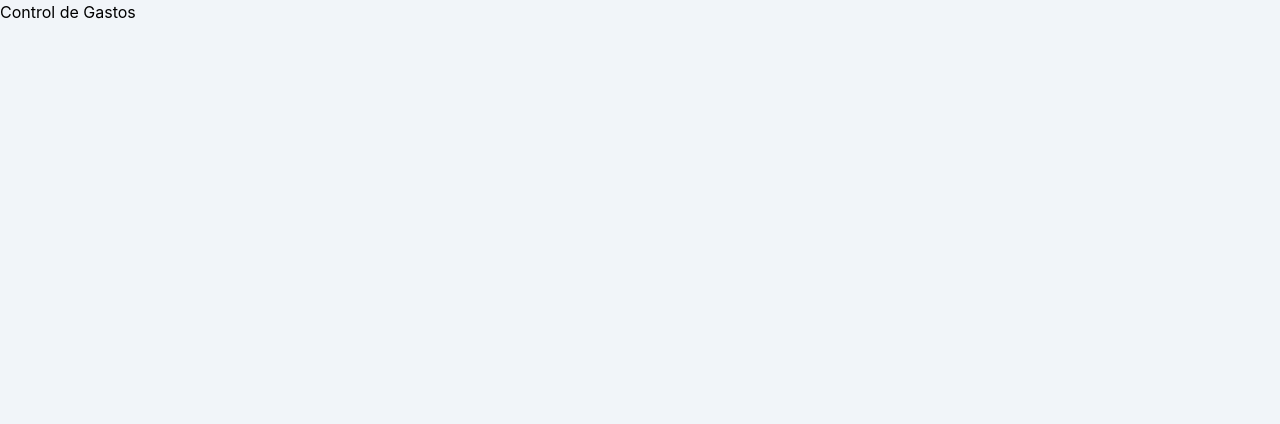
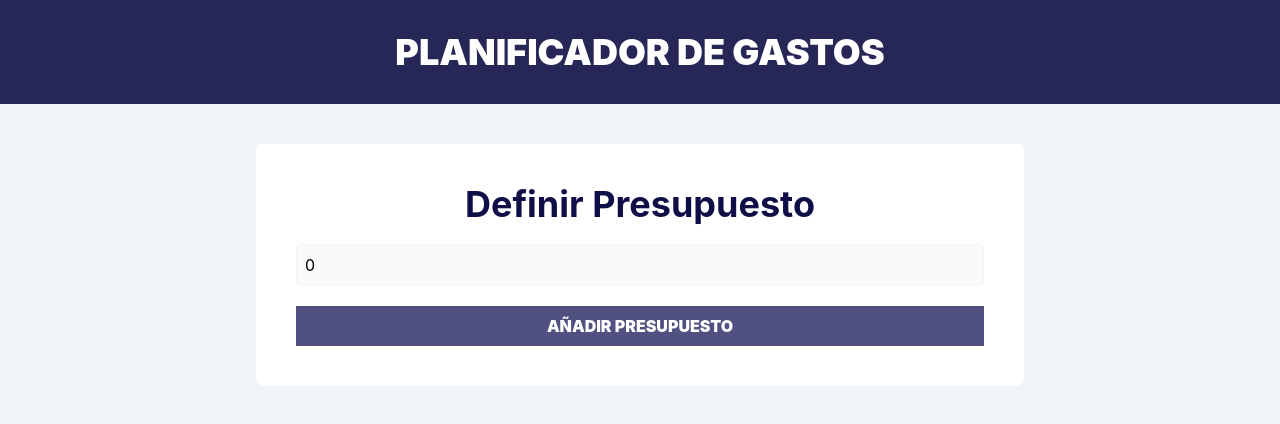
Before and after one commit to FlorBauducco/control-gastos, a React (Vite) app: page / in a window 1280 px wide. Shown: the top 424 px of the page. Built offline with nearby package versions, Linux system fonts and the light colour scheme.

Commit message:
feat: add BudgetForm component + create form

```diff
--- a/src/App.tsx
+++ b/src/App.tsx
@@ -1,7 +1,17 @@
+import { BudgetForm } from "./components/BudgetForm";
+
 function App() {
   return (
     <>
-      <h1>Control de Gastos</h1>
+      <header className="bg-[#272757] py-8 max-h-72">
+        <h1 className="uppercase text-center font-black text-4xl text-white">
+          Planificador de Gastos
+        </h1>
+      </header>
+
+      <div className="bg-white max-w-3xl mx-auto shadow-ls rounded-lg mt-10 p-10 ">
+        <BudgetForm />
+      </div>
     </>
   );
 }
--- /dev/null
+++ b/src/components/BudgetForm.tsx
@@ -0,0 +1,40 @@
+import { useState } from "react";
+
+export const BudgetForm = () => {
+  const [budget, setBudget] = useState(0);
+  const handleChange = (
+    e: React.ChangeEvent<HTMLInputElement, HTMLInputElement>,
+  ) => {
+    setBudget(+e.target.value);
+  };
+
+  return (
+    <>
+      <form className="space-y-5">
+        <div className="flex flex-col space-y-5 ">
+          <label
+            htmlFor="budget"
+            className="text-4xl text-[#0F0E47] text-center font-bold"
+          >
+            Definir Presupuesto
+          </label>
+          <input
+            id="budget"
+            className="w-full bg-gray-50 p-2 border border-gray-100 rounded-md"
+            type="number"
+            placeholder="Define tu presupuesto"
+            name="budget"
+            value={budget}
+            onChange={handleChange}
+          />
+        </div>
+
+        <input
+          type="submit"
+          value="Añadir Presupuesto"
+          className="bg-[#505081] hover:bg-[#272757] cursor-pointer w-full p-2 text-white font-black uppercase"
+        />
+      </form>
+    </>
+  );
+};
```
